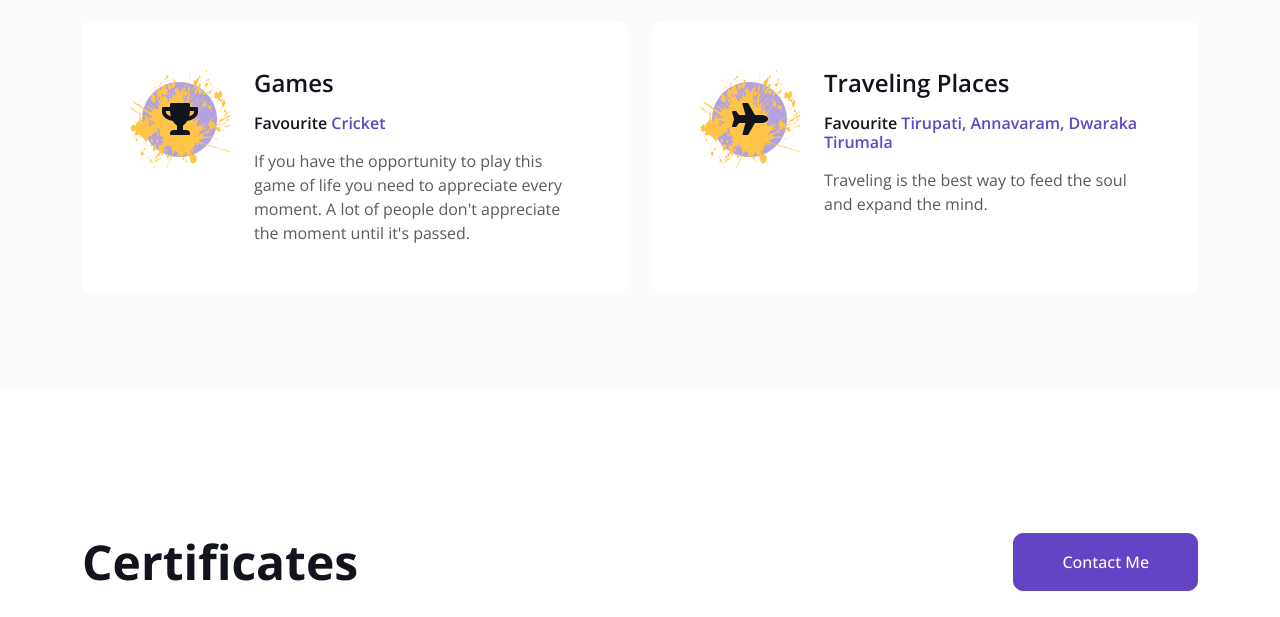
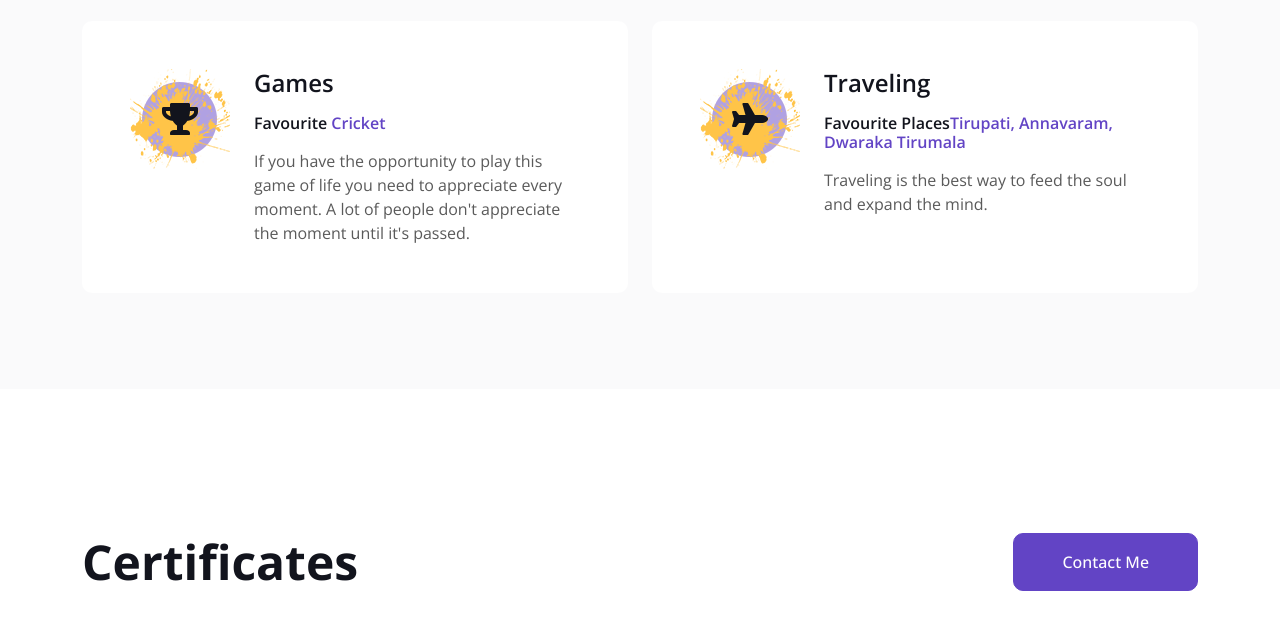
Before and after one commit to Bhanu8199/My-Portfolio, a plain HTML site: page index.html in a window 1280 px wide. Shown: the part 2357-2974 px from the top of the page. Drawn offline with nearby package versions, Linux system fonts and the light colour scheme.

Commit message:
testing commit

```diff
--- a/index.html
+++ b/index.html
@@ -333,8 +333,8 @@
 
                         </div>
                         <div class="ms-sm-4">
-                            <h4 class="mb-3">Traveling Places</h4>
-                            <h6 class="mb-3">Favourite <span class="text-primary">Tirupati, Annavaram, Dwaraka Tirumala</span></h6>
+                            <h4 class="mb-3">Traveling</h4>
+                            <h6 class="mb-3">Favourite Places<span class="text-primary">Tirupati, Annavaram, Dwaraka Tirumala</span></h6>
                             <span>Traveling is the best way to feed the soul and expand the mind.</span>
                         </div>
                     </div>
```
